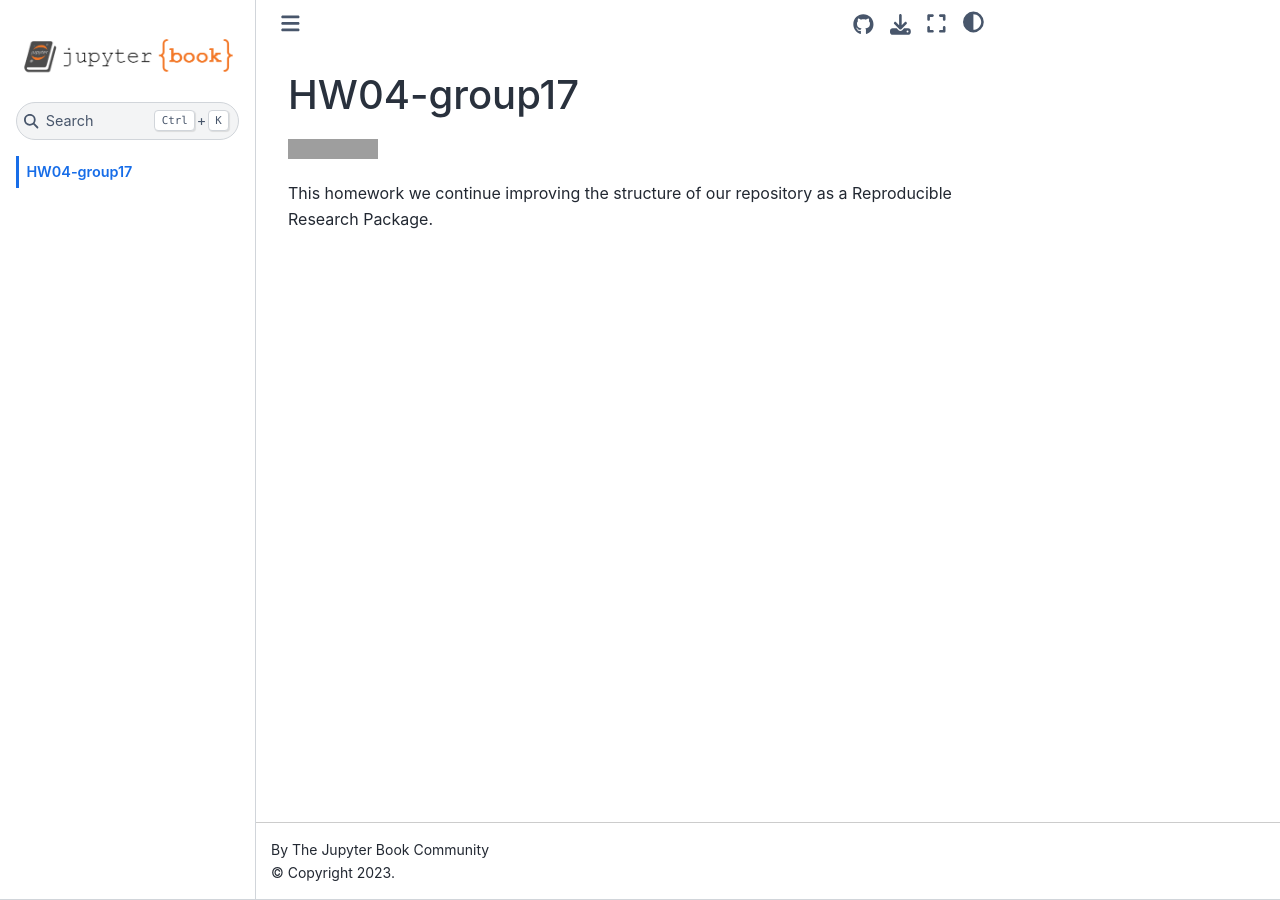
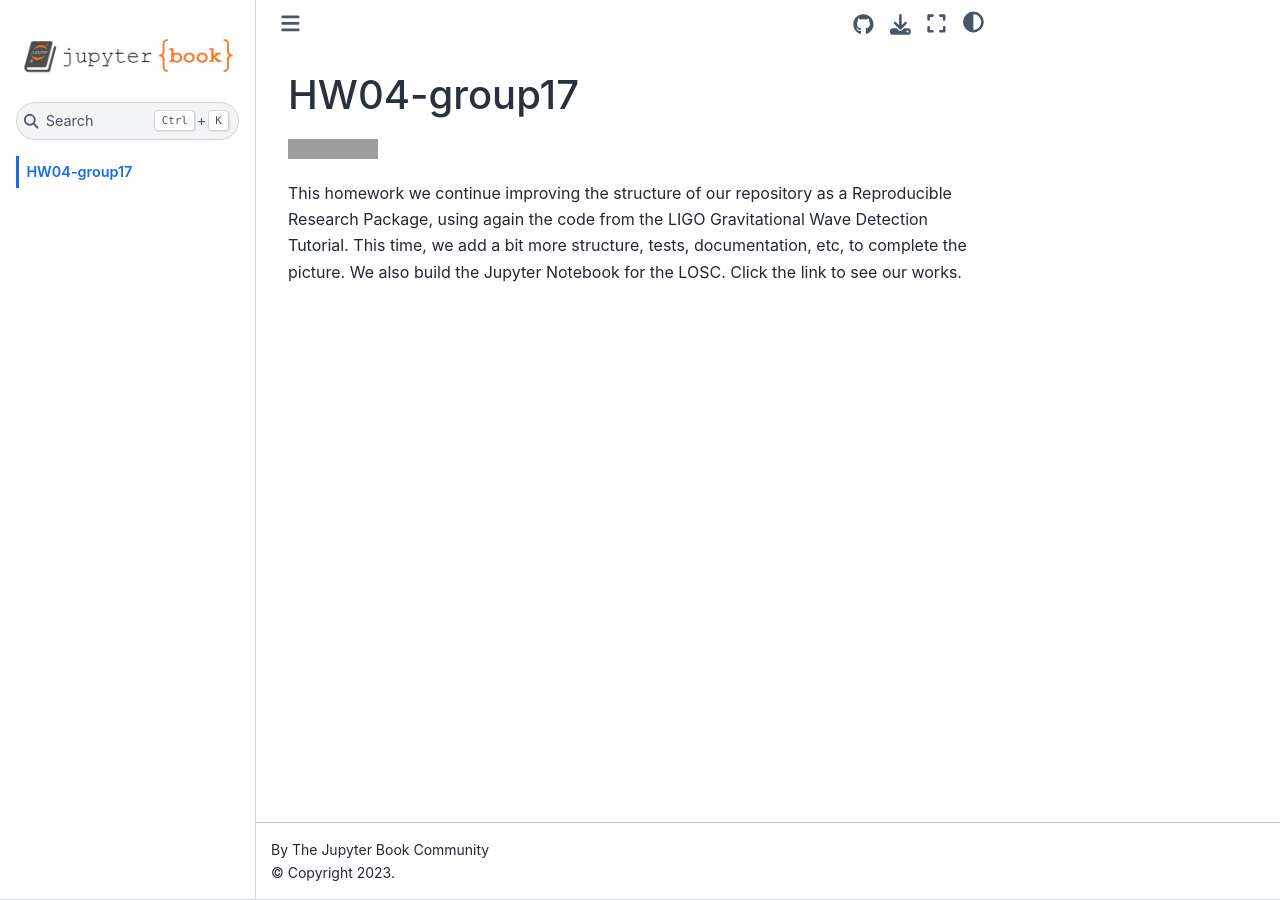
Before and after one commit to UCB-stat-159-s23/hw04-group17, a Jupyter Book: the page built from README.md, in a window 1280 px wide. Built offline with Jupyter Book 1.0.4 settings and Sphinx 7.4.7 and the Sphinx Book theme 1.1.4, drawn with Linux system fonts in a browser that asks for light colours; pages that are not in the unit, such as notebooks, are missing from menus; grey boxes are pictures that could not be loaded.

Commit message:
add description

```diff
--- a/README.md
+++ b/README.md
@@ -2,4 +2,4 @@
 
 [![hw04-group17](https://mybinder.org/badge_logo.svg)](https://mybinder.org/v2/gh/UCB-stat-159-s23/hw04-group17.git/HEAD?labpath=LOSC_Event_tutorial.ipynb)
 
-This homework we continue improving the structure of our repository as a Reproducible Research Package.
+This homework we continue improving the structure of our repository as a Reproducible Research Package, using again the code from the LIGO Gravitational Wave Detection Tutorial. This time, we add a bit more structure, tests, documentation, etc, to complete the picture. We also build the Jupyter Notebook for the LOSC. Click the link to see our works.
```
Also changed, not shown: contribution_statement.md (+4 -0 lines).
